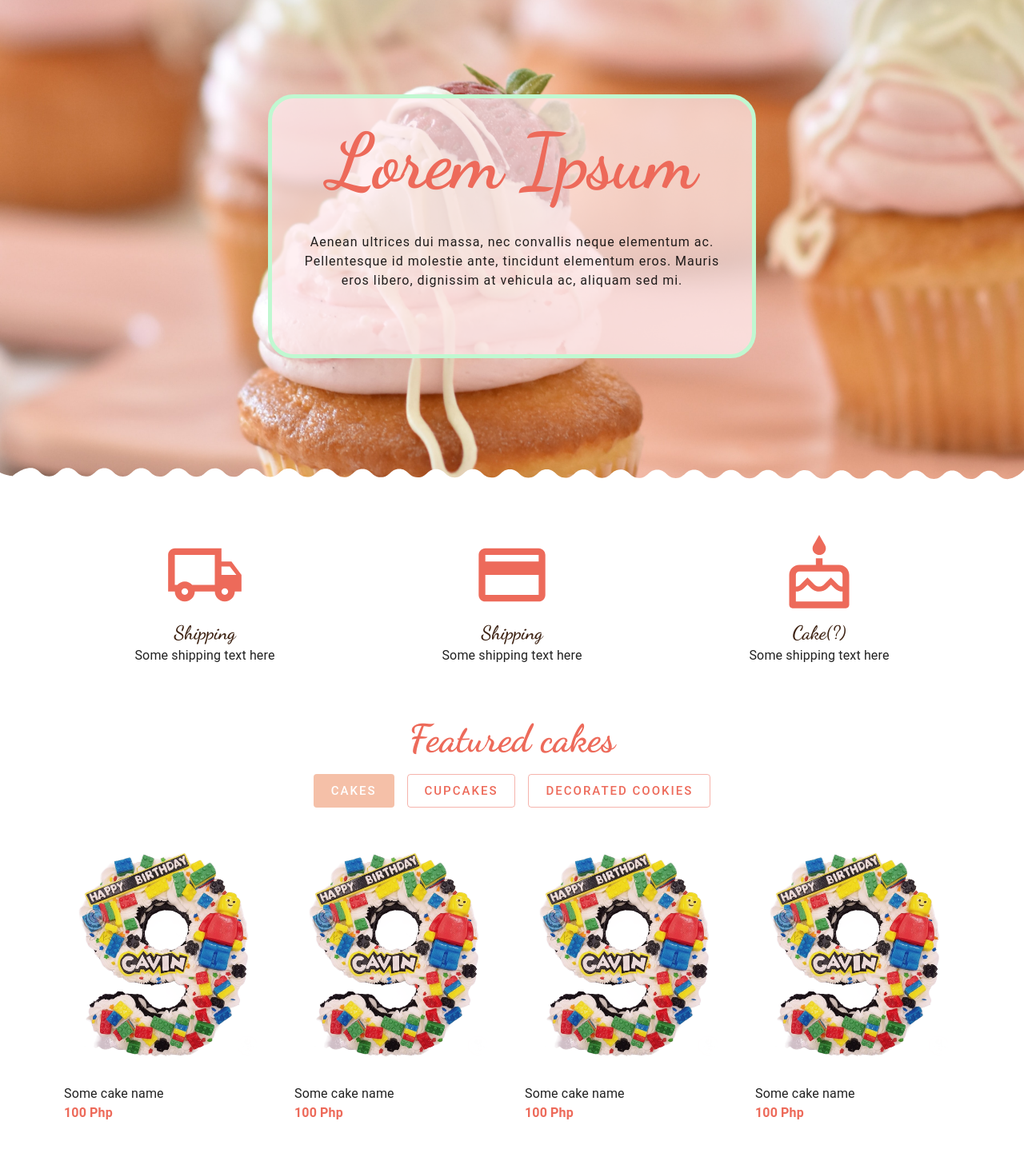
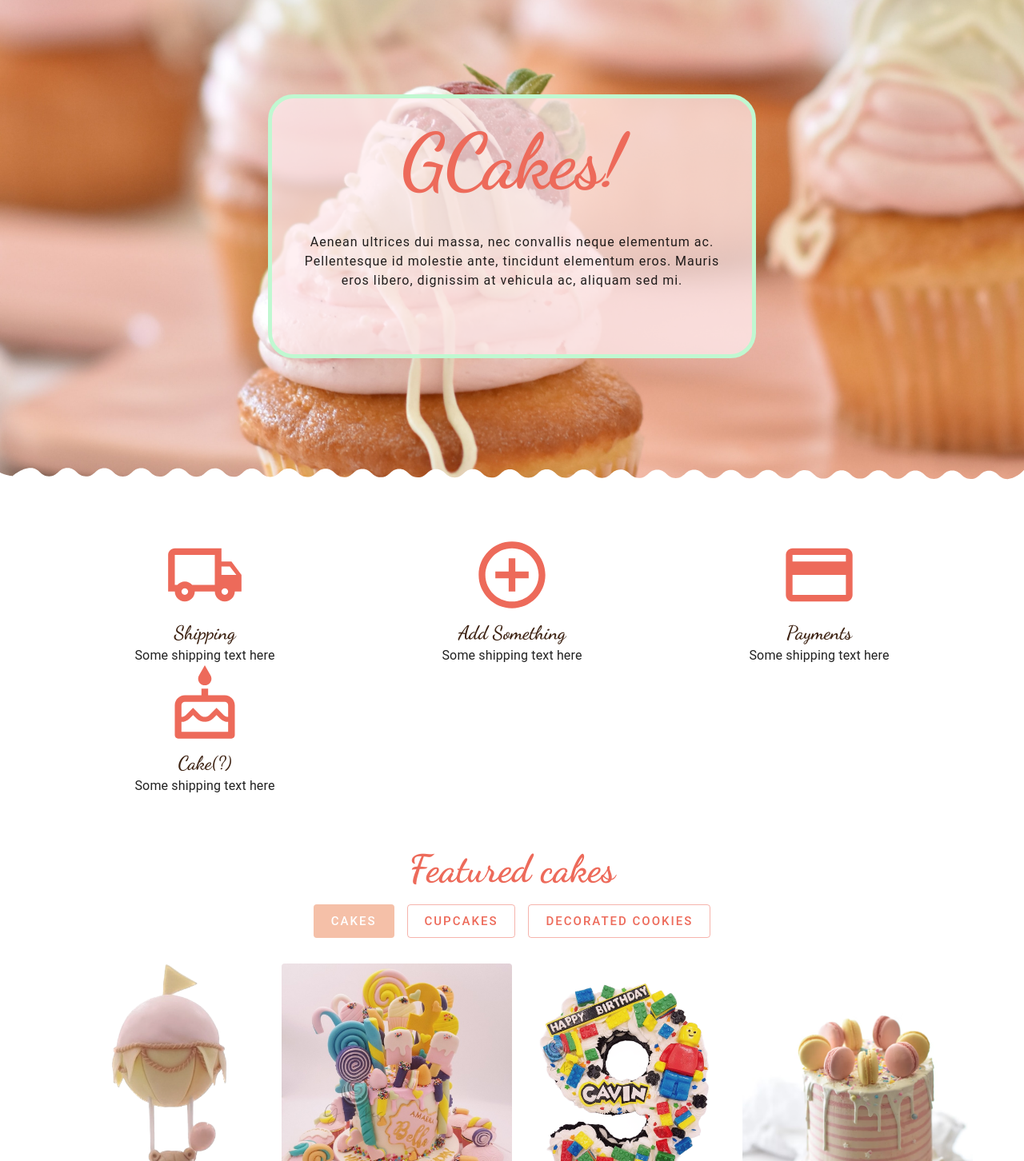
Before and after one commit to kayecandy/gcakes-fe, a Next.js app: page / in a window 1280 px wide. Shown: the part 198-1650 px from the top of the page at 80% size. Built offline with nearby package versions, Linux system fonts and the light colour scheme.

Commit message:
add: HeaderSection & IconCard components

```diff
--- a/src/components/common/ProductCard.tsx
+++ b/src/components/common/ProductCard.tsx
@@ -1,5 +1,5 @@
 import { FC } from "react";
-
+//@ts-ignore
 import { Card, CardContent, CardMedia, Typography } from "@mui/material";
 
 import { COLOR_PALLETE } from "../page/ThemeProvider";
@@ -10,8 +10,8 @@ import { COLOR_PALLETE } from "../page/ThemeProvider";
 
 type ProductCardProps = {
   imageSrc: string;
-  text: string;
-  price: number;
+  text?: string;
+  price?: number;
   // type: enum for prodct type
 };
 
@@ -26,8 +26,8 @@ const ProductCard: FC<ProductCardProps> = ({ imageSrc, text, price }) => {
       }}
       elevation={0}
     >
-      <CardMedia component="img" image="/Cake3.png"></CardMedia>
-      <CardContent>
+      <CardMedia component="img" image={imageSrc}></CardMedia>
+      <CardContent >
         <Typography variant="body1">Some cake name</Typography>
         <Typography variant="body1" fontWeight={700} color={COLOR_PALLETE[1]}>
           100 Php
--- /dev/null
+++ b/src/components/page/homepage/HeaderSection.tsx
@@ -0,0 +1,71 @@
+import { SX_MASKS } from "@/components/common/masks";
+import { Box, Container, Typography } from "@mui/material";
+import { FC } from "react";
+import { COLOR_PALLETE } from "../ThemeProvider";
+
+const HeaderSection: FC = ({ }) => {
+    return (
+        <Box
+            sx={{
+                ...SX_MASKS[1],
+                position: "relative",
+                overflow: "hidden",
+                backgroundImage: "url(cupcake.jpg)",
+                backgroundSize: "cover",
+                backgroundRepeat: "no-repeat",
+                backgroundPositionX: "right",
+                backgroundPositionY: "90%",
+                display: "flex",
+                justifyContent: "center",
+                alignItems: "center",
+                padding: 0,
+                height: "80vh",
+                zIndex: 1,
+            }}
+        >
+            <div
+                style={{
+                    // flexGrow: 1,
+                    backgroundColor: `${COLOR_PALLETE[0]}C0`,
+                    // paddingBottom: "3vw",
+                    borderRadius: "2rem",
+                    borderWidth: "5px",
+                    borderColor: COLOR_PALLETE[4],
+                    borderStyle: "solid",
+                }}
+            >
+                <Container
+                    sx={{
+                        textAlign: "center",
+                        pb: 10,
+                    }}
+                    maxWidth="sm"
+                >
+                    <Typography
+                        sx={{ mt: 3, fontWeight: "700" }}
+                        variant="h1"
+                        color={COLOR_PALLETE[1]}
+                    >
+                        GCakes!
+                    </Typography>
+
+                    <Box sx={{ py: 2 }}></Box>
+
+                    <Typography
+                        variant="body1"
+                        sx={{
+                            lineHeight: "150%",
+                            letterSpacing: "1px",
+                        }}
+                    >
+                        Aenean ultrices dui massa, nec convallis neque elementum ac.
+                        Pellentesque id molestie ante, tincidunt elementum eros. Mauris
+                        eros libero, dignissim at vehicula ac, aliquam sed mi.
+                    </Typography>
+                </Container>
+            </div>
+        </Box>
+    )
+}
+
+export default HeaderSection
--- /dev/null
+++ b/src/components/page/homepage/IconCards.tsx
@@ -0,0 +1,70 @@
+import { AddCircleOutline, CakeOutlined, LocalShippingOutlined, PaymentOutlined } from "@mui/icons-material";
+import { Typography } from "@mui/material";
+import { FC } from "react";
+
+export const IconCard1: FC = ({ }) => {
+    return (
+        <>
+            <LocalShippingOutlined
+                sx={{
+                    fontSize: 100,
+                }}
+                color="primary"
+            ></LocalShippingOutlined>
+            <Typography variant="h5" color="secondary">
+                Shipping
+            </Typography>
+            <Typography variant="body1">Some shipping text here</Typography>
+        </>
+    );
+}
+
+export const IconCard2: FC = ({ }) => {
+    return (
+        <>
+            <AddCircleOutline
+                sx={{
+                    fontSize: 100,
+                }}
+                color="primary"
+            ></AddCircleOutline>
+            <Typography variant="h5" color="secondary">
+                Add Something
+            </Typography>
+            <Typography variant="body1">Some shipping text here</Typography>
+        </>
+    );
+}
+
+export const IconCard3: FC = ({ }) => {
+    return (<>
+        <PaymentOutlined
+            sx={{
+                fontSize: 100,
+            }}
+            color="primary"
+        ></PaymentOutlined>
+        <Typography variant="h5" color="secondary">
+            Payments
+        </Typography>
+        <Typography variant="body1">Some shipping text here</Typography>
+    </>
+    );
+}
+
+export const IconCard4: FC = ({ }) => {
+    return (
+        <>
+            <CakeOutlined
+                sx={{
+                    fontSize: 100,
+                }}
+                color="primary"
+            ></CakeOutlined>
+            <Typography variant="h5" color="secondary">
+                Cake(?)
+            </Typography>
+            <Typography variant="body1">Some shipping text here</Typography>
+        </>
+    );
+}
--- a/src/pages/index.tsx
+++ b/src/pages/index.tsx
@@ -1,11 +1,15 @@
 import { SX_MASKS } from "@/components/common/masks";
 import ProductCard from "@/components/common/ProductCard";
+import HeaderSection from "@/components/page/homepage/HeaderSection";
+import { IconCard1, IconCard2, IconCard3, IconCard4 } from "@/components/page/homepage/IconCards";
 import { COLOR_PALLETE } from "@/components/page/ThemeProvider";
 import {
+  AddCircleOutline,
   CakeOutlined,
   LocalShippingOutlined,
   PaymentOutlined,
 } from "@mui/icons-material";
+//@ts-ignore
 import { Button, Container, Grid, Typography } from "@mui/material";
 import { Box } from "@mui/system";
 
@@ -13,69 +17,9 @@ export default function IndexPage() {
   return (
     <>
       {/* TODO: Need to separate into different section components */}
-      <Box
-        sx={{
-          ...SX_MASKS[1],
-          position: "relative",
-          overflow: "hidden",
-          backgroundImage: "url(cupcake.jpg)",
-          backgroundSize: "cover",
-          backgroundRepeat: "no-repeat",
-          backgroundPositionX: "right",
-          backgroundPositionY: "90%",
-          display: "flex",
-          justifyContent: "center",
-          alignItems: "center",
-          padding: 0,
-          height: "80vh",
-          zIndex: 1,
-        }}
-      >
-        <div
-          style={{
-            // flexGrow: 1,
-            backgroundColor: `${COLOR_PALLETE[0]}C0`,
-            // paddingBottom: "3vw",
-            borderRadius: "2rem",
-            borderWidth: "5px",
-            borderColor: COLOR_PALLETE[4],
-            borderStyle: "solid",
-          }}
-        >
-          <Container
-            sx={{
-              textAlign: "center",
-              pb: 10,
-            }}
-            maxWidth="sm"
-          >
-            <Typography
-              sx={{ mt: 3, fontWeight: "700" }}
-              variant="h1"
-              color={COLOR_PALLETE[1]}
-            >
-              Lorem Ipsum
-            </Typography>
-
-            <Box sx={{ py: 2 }}></Box>
-
-            <Typography
-              variant="body1"
-              sx={{
-                lineHeight: "150%",
-                letterSpacing: "1px",
-              }}
-            >
-              Aenean ultrices dui massa, nec convallis neque elementum ac.
-              Pellentesque id molestie ante, tincidunt elementum eros. Mauris
-              eros libero, dignissim at vehicula ac, aliquam sed mi.
-            </Typography>
-          </Container>
-        </div>
-      </Box>
+      <HeaderSection></HeaderSection>
 
       {/* TODO: Need to separate into different section components */}
-
       <Box
         sx={{
           ...SX_MASKS[1],
@@ -97,43 +41,19 @@ export default function IndexPage() {
           >
             <Grid container>
               <Grid item xs={4}>
-                {/* TODO: This needs to be its own component */}
-                <LocalShippingOutlined
-                  sx={{
-                    fontSize: 100,
-                  }}
-                  color="primary"
-                ></LocalShippingOutlined>
-                <Typography variant="h5" color="secondary">
-                  Shipping
-                </Typography>
-                <Typography variant="body1">Some shipping text here</Typography>
+                <IconCard1></IconCard1>
               </Grid>
 
               <Grid item xs={4}>
-                <PaymentOutlined
-                  sx={{
-                    fontSize: 100,
-                  }}
-                  color="primary"
-                ></PaymentOutlined>
-                <Typography variant="h5" color="secondary">
-                  Shipping
-                </Typography>
-                <Typography variant="body1">Some shipping text here</Typography>
+                <IconCard2></IconCard2>
               </Grid>
 
               <Grid item xs={4}>
-                <CakeOutlined
-                  sx={{
-                    fontSize: 100,
-                  }}
-                  color="primary"
-                ></CakeOutlined>
-                <Typography variant="h5" color="secondary">
-                  Cake(?)
-                </Typography>
-                <Typography variant="body1">Some shipping text here</Typography>
+                <IconCard3></IconCard3>
+              </Grid>
+
+              <Grid item xs={4}>
+                <IconCard4></IconCard4>
               </Grid>
             </Grid>
           </Box>
@@ -163,7 +83,7 @@ export default function IndexPage() {
                 variant="contained"
                 disableElevation
                 size="large"
-                // color={}
+              // color={}
               >
                 Cakes
               </Button>
@@ -194,16 +114,16 @@ export default function IndexPage() {
 
             <Grid container>
               <Grid item xs={3}>
-                <ProductCard></ProductCard>
+                <ProductCard imageSrc="/cake.PNG"></ProductCard>
               </Grid>
               <Grid item xs={3}>
-                <ProductCard></ProductCard>
+                <ProductCard imageSrc="/cake2.jpeg"></ProductCard>
               </Grid>
               <Grid item xs={3}>
-                <ProductCard></ProductCard>
+                <ProductCard imageSrc="/Cake3.png"></ProductCard>
               </Grid>
               <Grid item xs={3}>
-                <ProductCard></ProductCard>
+                <ProductCard imageSrc="/cake4.avif"></ProductCard>
               </Grid>
             </Grid>
           </Box>
```
